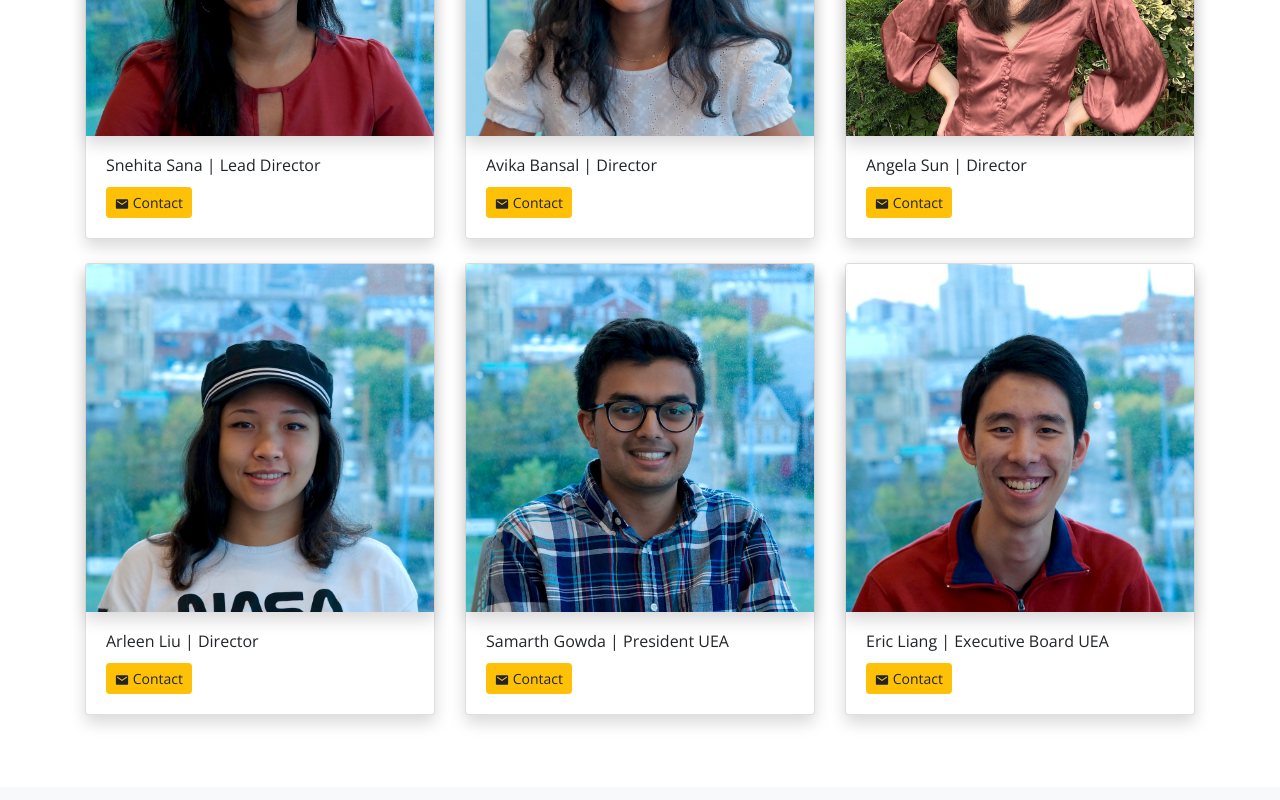
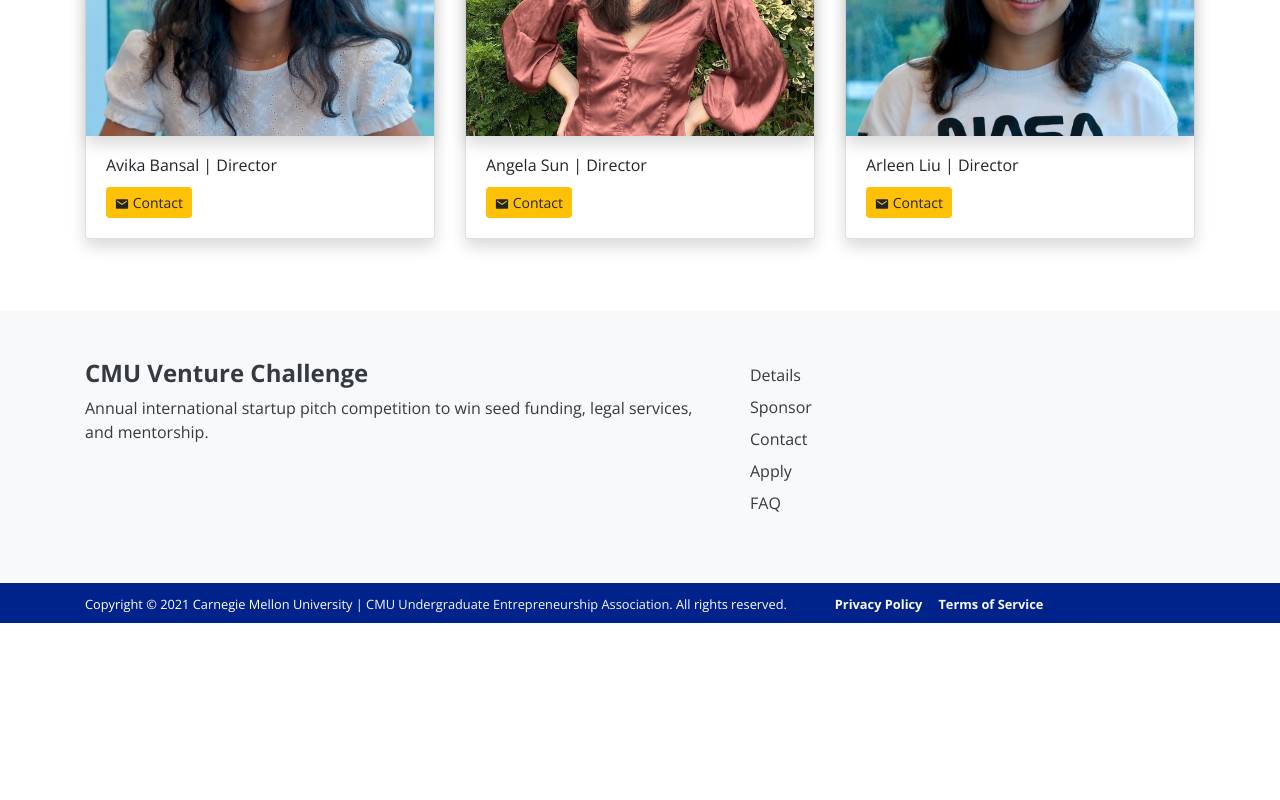
Before and after one commit to carnegieuea/cmuvc_2.0, a React (Create React App) app: page /contact in a window 1280 px wide. Shown: the part 540-1340 px from the top of the page. After the commit the page ends 1163 px from the top, so only its background shows below. Built offline with nearby package versions, Linux system fonts and the light colour scheme.

Commit message:
removed extra contacts

```diff
--- a/src/containers/alert/index.js
+++ b/src/containers/alert/index.js
@@ -8,7 +8,7 @@
       color="primary"
       className={`${!display && "d-none"} mb-0 my-auto text-center`}
     >
-      CMU Venture Challenge Registration will close on March 7.{" "}
+      CMU Venture Challenge Registration is open until March 7.{" "}
       <Link to="/apply">Apply Here</Link>
       {/* CMU Venture Challenge Demo Day will start on April 3 @ 12pm EST.{" "}
       <Link to="/demo-day">Watch Demo Day</Link> */}
--- a/src/containers/contact/Contact.js
+++ b/src/containers/contact/Contact.js
@@ -17,12 +17,12 @@
 import ArleenImg from "../../assets/avatars/Arleen.jpg";
 
 const people = [
-  {
-    name: "Snehita Sana",
-    email: "ssana@andrew.cmu.edu",
-    avatar: SnehitaImg,
-    role: "Lead Director",
-  },
+  // {
+  //   name: "Snehita Sana",
+  //   email: "ssana@andrew.cmu.edu",
+  //   avatar: SnehitaImg,
+  //   role: "Lead Director",
+  // },
   {
     name: "Avika Bansal",
     email: "avikab@andrew.cmu.edu",
@@ -41,18 +41,18 @@
     avatar: ArleenImg,
     role: "Director",
   },
-  {
-    name: "Samarth Gowda",
-    email: "sgowda@andrew.cmu.edu",
-    avatar: SamarthImg,
-    role: "President UEA",
-  },
-  {
-    name: "Eric Liang",
-    email: "esliang@andrew.cmu.edu",
-    avatar: EricImg,
-    role: "Executive Board UEA",
-  },
+  // {
+  //   name: "Samarth Gowda",
+  //   email: "sgowda@andrew.cmu.edu",
+  //   avatar: SamarthImg,
+  //   role: "President UEA",
+  // },
+  // {
+  //   name: "Eric Liang",
+  //   email: "esliang@andrew.cmu.edu",
+  //   avatar: EricImg,
+  //   role: "Executive Board UEA",
+  // },
 ];
 
 const Contact = () => {
```
